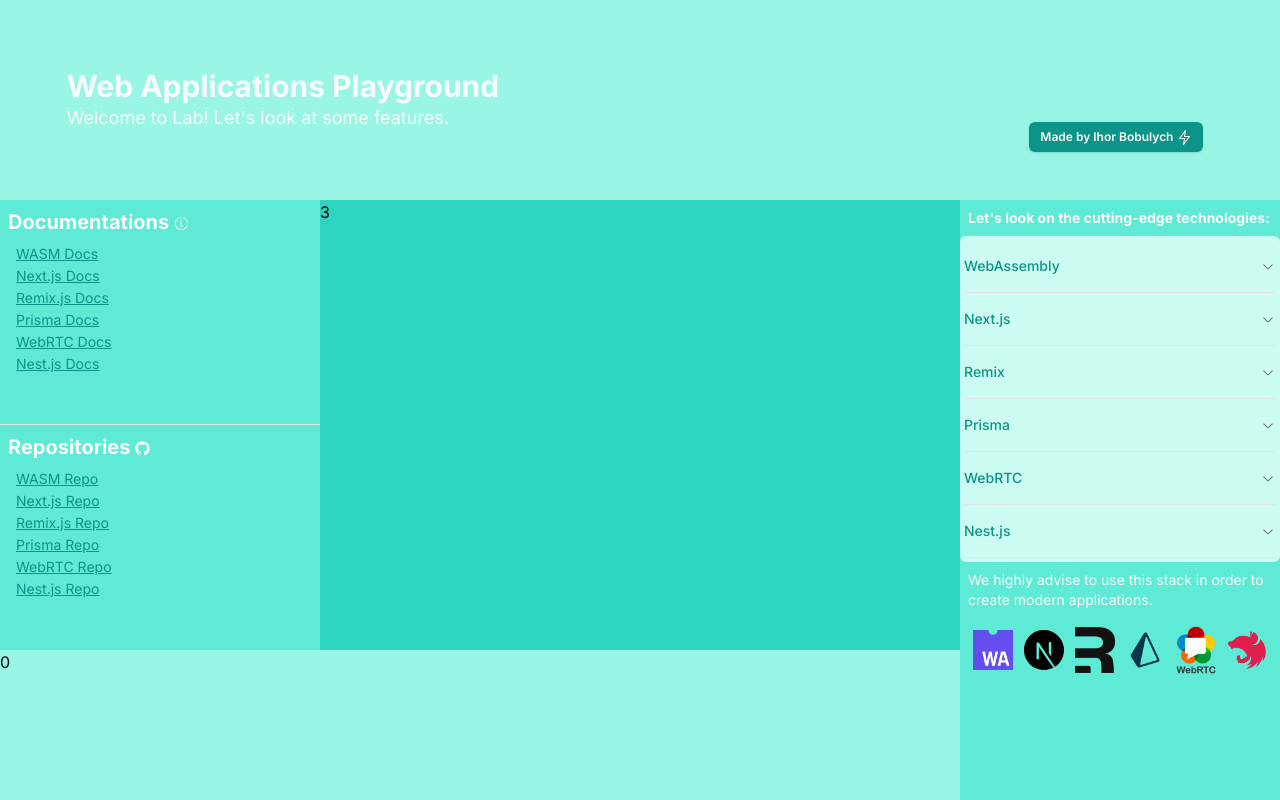
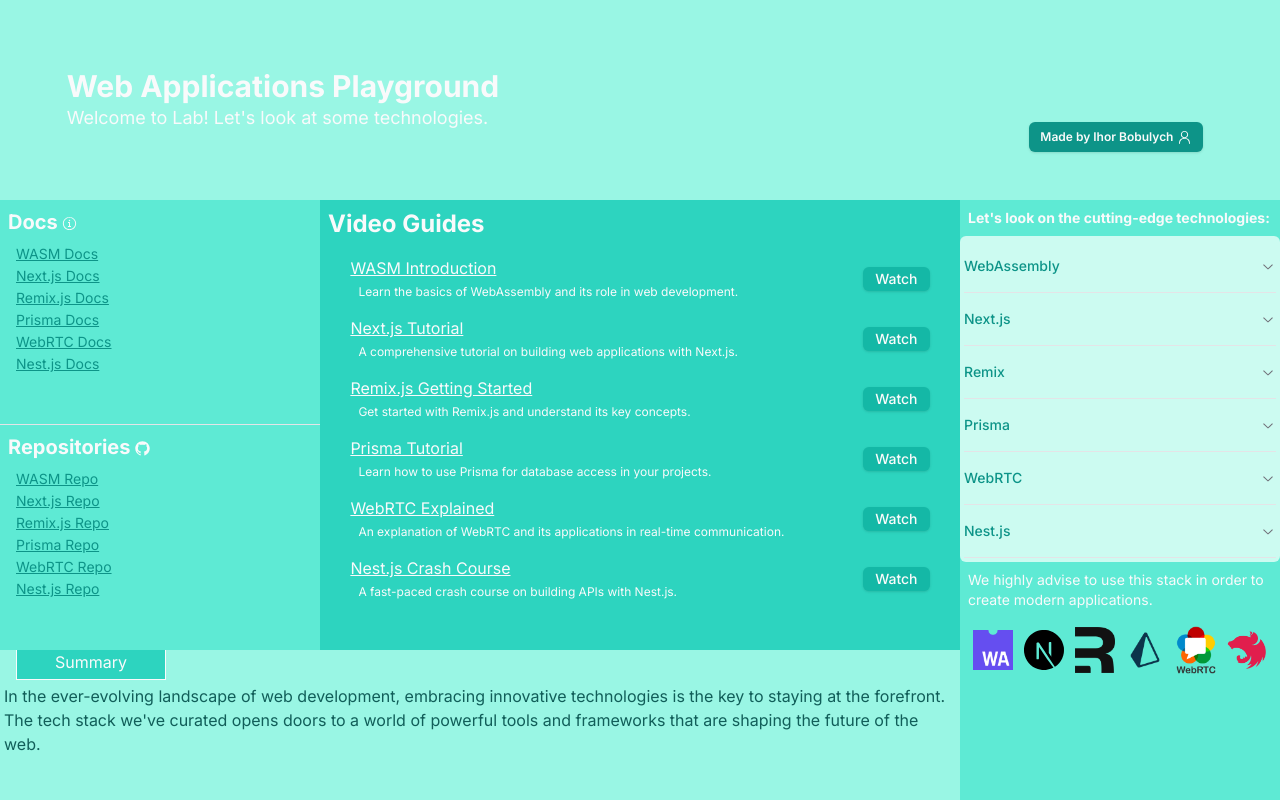
Before and after one commit to bobul/kpi-web-applications-labs, a Next.js app: page /flex in a window 1280 px wide. Built offline with nearby package versions, Linux system fonts and the light colour scheme.

Commit message:
Finish flex page

```diff
--- a/app/flex/page.tsx
+++ b/app/flex/page.tsx
@@ -1,8 +1,16 @@
 import { Badge } from "@/components/ui/badge";
-import { GitHubLogoIcon, InfoCircledIcon, LightningBoltIcon } from "@radix-ui/react-icons";
+import {
+  CameraIcon,
+  GitHubLogoIcon,
+  InfoCircledIcon,
+  LightningBoltIcon,
+  PersonIcon,
+  PlayIcon
+} from "@radix-ui/react-icons";
 import { Accordion, AccordionContent, AccordionItem, AccordionTrigger } from "@/components/ui/accordion";
 import Image from "next/image";
 import Link from "next/link";
+import { Button } from "@/components/ui/button";
 
 const images = [
   {
@@ -85,18 +93,51 @@
   },
 ];
 
+const videoLinks = [
+  {
+    title: 'WASM Introduction',
+    link: 'https://www.youtube.com/watch?v=RcHER-3gFXI&ab_channel=ChromeforDevelopers',
+    description: 'Learn the basics of WebAssembly and its role in web development.',
+  },
+  {
+    title: 'Next.js Tutorial',
+    link: 'https://www.youtube.com/watch?v=ZVnjOPwW4ZA&ab_channel=ProgrammingwithMosh',
+    description: 'A comprehensive tutorial on building web applications with Next.js.',
+  },
+  {
+    title: 'Remix.js Getting Started',
+    link: 'https://www.youtube.com/watch?v=RBYJTop1e-g&ab_channel=Academind',
+    description: 'Get started with Remix.js and understand its key concepts.',
+  },
+  {
+    title: 'Prisma Tutorial',
+    link: 'https://www.youtube.com/watch?v=CYH04BJzamo&ab_channel=TraversyMedia',
+    description: 'Learn how to use Prisma for database access in your projects.',
+  },
+  {
+    title: 'WebRTC Explained',
+    link: 'https://www.youtube.com/watch?v=WmR9IMUD_CY&ab_channel=Fireship',
+    description: 'An explanation of WebRTC and its applications in real-time communication.',
+  },
+  {
+    title: 'Nest.js Crash Course',
+    link: 'https://www.youtube.com/watch?v=wqhNoDE6pb4&ab_channel=TraversyMedia',
+    description: 'A fast-paced crash course on building APIs with Nest.js.',
+  },
+];
+
 export default function Page() {
   return (
     <main className="h-screen flex flex-col">
       <div className="w-full h-1/4 bg-teal-200 flex justify-around items-center">
         <div className="w-2/3 p-2">
-          <h1 className="font-bold text-3xl text-gray-50">Web Applications Playground</h1>
-          <p className="text-lg text-gray-50">Welcome to Lab! Let's look at some features.</p>
+          <h1 className="font-bold md:text-3xl text-sm text-gray-50">Web Applications Playground</h1>
+          <p className="md:text-lg text-xs text-gray-50">Welcome to Lab! Let's look at some technologies.</p>
         </div>
         <div className="w-48 self-end pb-12 flex">
           <Badge>
             Made by Ihor Bobulych
-            <LightningBoltIcon className="ml-1" />
+            <PersonIcon className="ml-1 md:inline hidden" />
           </Badge>
         </div>
       </div>
@@ -104,34 +145,66 @@
         <div className="w-3/4 flex-col h-full">
           <div className="h-3/4 flex">
             <div className="flex flex-col h-full w-1/3">
-              <div className="h-1/2 bg-teal-300 border border-t-0 border-r-0 border-l-0">
+              <div className="h-1/2 bg-teal-300 border border-t-0 border-r-0 border-l-0 overflow-auto">
                 <h1 className="font-bold text-gray-50 md:text-xl text-xs p-2">
-                  Documentations <InfoCircledIcon className="md:inline hidden" />
+                  Docs <InfoCircledIcon className="md:inline hidden" />
                 </h1>
                 {links.map((link) => {
                   return (
-                      <Link href={link.href}>
+                      <Link href={link.href} key={link.title}>
                           <p className="text-teal-600 underline text-sm ml-4 mb-0.5">{link.title}</p>
                       </Link>
                   )
                 })}
               </div>
-              <div className="h-1/2 bg-teal-300">
+              <div className="h-1/2 bg-teal-300 overflow-auto">
                 <h1 className="font-bold text-gray-50 md:text-xl text-xs p-2">
                   Repositories <GitHubLogoIcon className="md:inline hidden" />
                 </h1>
                 {githubLinks.map((githubLink) => {
                   return (
-                    <Link href={githubLink.href}>
+                    <Link href={githubLink.href} key={githubLink.title}>
                       <p className="text-teal-600 underline text-sm ml-4 mb-0.5">{githubLink.title}</p>
                     </Link>
                   )
                 })}
               </div>
             </div>
-            <div className="h-full w-2/3 bg-teal-400">3</div>
+            <div className="h-full w-2/3 bg-teal-400 overflow-auto">
+              <h1 className="p-2 font-bold text-2xl text-gray-50">
+                Video Guides
+              </h1>
+              {videoLinks.map((videoLink) => {
+                return (
+                  <div className="w-full p-2 flex items-center justify-around" key={videoLink.title}>
+                    <div className="w-3/4">
+                      <h2 className="text-gray-50 underline">
+                        {videoLink.title}
+                      </h2>
+                      <p className="text-xs text-gray-50 pl-2 pt-1">
+                        {videoLink.description}
+                      </p>
+                    </div>
+                    <Link href={videoLink.link}>
+                      <Button>
+                        Watch
+                      </Button>
+                    </Link>
+                  </div>
+                )
+              })}
+            </div>
           </div>
-          <div className="w-full h-1/4 bg-teal-200">0</div>
+          <div className="w-full h-1/4 bg-teal-200">
+            <div className="w-[150px] h-[30px] bg-teal-400 ml-4 text-gray-50 md:text-base text-xs text-center border border-l-gray-50 border-r-gray-50 border-b-gray-50 border-t-0 border-solid border-gray-50">
+              Summary
+            </div>
+            <p className="text-teal-800 md:text-base text-xs p-1">
+              In the ever-evolving landscape of web development, embracing innovative technologies is the key to staying
+              at the forefront. The tech stack we've curated opens doors to a world of powerful tools and frameworks
+              that are shaping the future of the web.
+            </p>
+          </div>
         </div>
         <div className="w-1/4 h-full overflow-auto bg-teal-300">
           <h1 className="p-2 text-gray-50 md:text-sm text-xs font-bold">
@@ -189,6 +262,7 @@
                 <Image
                   src={image.src}
                   alt={image.alt}
+                  key={image.alt}
                   width={40}
                   height={40}
                   className="md:block hidden"
--- a/components/ui/badge.tsx
+++ b/components/ui/badge.tsx
@@ -4,7 +4,7 @@
 import { cn } from "@/lib/utils"
 
 const badgeVariants = cva(
-  "inline-flex items-center rounded-md border px-2.5 py-1.5 text-xs font-semibold transition-colors focus:outline-none focus:ring-2 focus:ring-ring focus:ring-offset-2",
+  "inline-flex items-center rounded-md border md:px-2.5 md:py-1.5 px-1.5 py-0.5 text-xs font-semibold transition-colors focus:outline-none focus:ring-2 focus:ring-ring focus:ring-offset-2",
   {
     variants: {
       variant: {
--- /dev/null
+++ b/components/ui/button.tsx
@@ -0,0 +1,57 @@
+import * as React from "react"
+import { Slot } from "@radix-ui/react-slot"
+import { cva, type VariantProps } from "class-variance-authority"
+
+import { cn } from "@/lib/utils"
+
+const buttonVariants = cva(
+  "inline-flex items-center justify-center whitespace-nowrap rounded-md text-sm font-medium transition-colors focus-visible:outline-none focus-visible:ring-1 focus-visible:ring-ring disabled:pointer-events-none disabled:opacity-50",
+  {
+    variants: {
+      variant: {
+        default:
+          "bg-teal-500 text-primary-foreground shadow hover:bg-teal-800/90",
+        destructive:
+          "bg-destructive text-destructive-foreground shadow-sm hover:bg-destructive/90",
+        outline:
+          "border border-input bg-transparent shadow-sm hover:bg-accent hover:text-accent-foreground",
+        secondary:
+          "bg-secondary text-secondary-foreground shadow-sm hover:bg-secondary/80",
+        ghost: "hover:bg-accent hover:text-accent-foreground",
+        link: "text-primary underline-offset-4 hover:underline",
+      },
+      size: {
+        default: "h-6 px-3 py-1",
+        sm: "h-8 rounded-md px-3 text-xs",
+        lg: "h-10 rounded-md px-8",
+        icon: "h-9 w-9",
+      },
+    },
+    defaultVariants: {
+      variant: "default",
+      size: "default",
+    },
+  }
+)
+
+export interface ButtonProps
+  extends React.ButtonHTMLAttributes<HTMLButtonElement>,
+    VariantProps<typeof buttonVariants> {
+  asChild?: boolean
+}
+
+const Button = React.forwardRef<HTMLButtonElement, ButtonProps>(
+  ({ className, variant, size, asChild = false, ...props }, ref) => {
+    const Comp = asChild ? Slot : "button"
+    return (
+      <Comp
+        className={cn(buttonVariants({ variant, size, className }))}
+        ref={ref}
+        {...props}
+      />
+    )
+  }
+)
+Button.displayName = "Button"
+
+export { Button, buttonVariants }
--- a/package.json
+++ b/package.json
@@ -11,6 +11,7 @@
   "dependencies": {
     "@radix-ui/react-accordion": "^1.1.2",
     "@radix-ui/react-icons": "^1.3.0",
+    "@radix-ui/react-slot": "^1.0.2",
     "class-variance-authority": "^0.7.0",
     "clsx": "^2.0.0",
     "next": "14.0.3",
```
Also changed, not shown: 1 other file (tests, documents, lock files or other folders).
